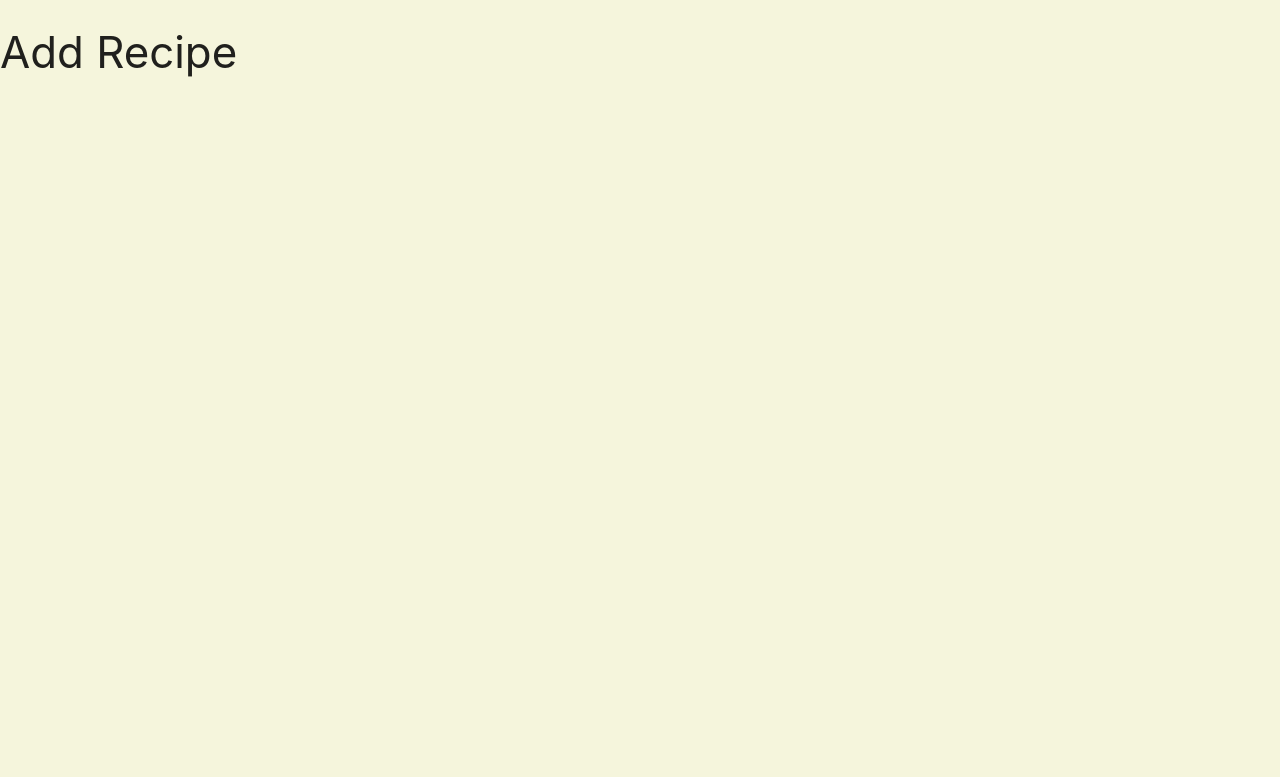
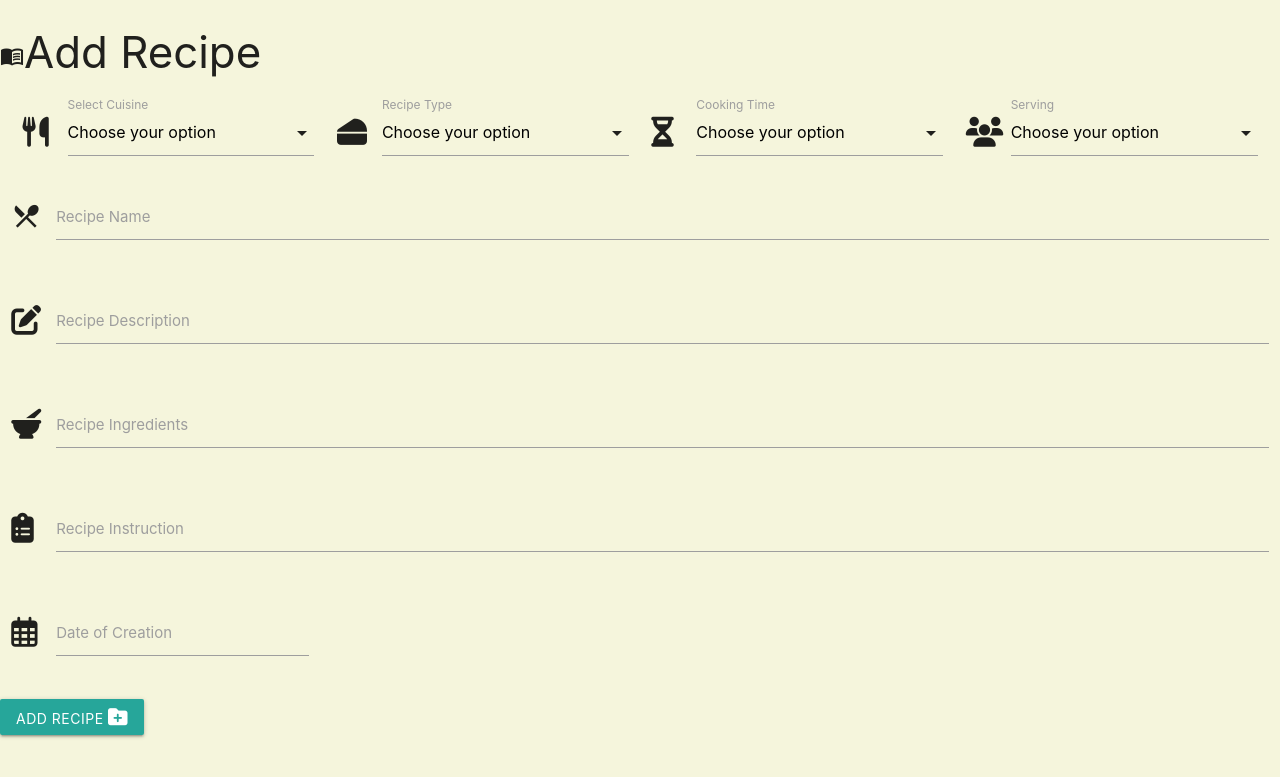
Before and after one commit to KTM28/The-Higher-Taste-CookBook, a Flask app: page /add_recipe in a window 1280 px wide. Before the commit the part shown is almost empty. Shown: the top 777 px of the page. Run offline with Flask 2, Linux system fonts and the light colour scheme; data that the repository does not hold is empty; some libraries are stand-ins or nearby versions.

Commit message:
Added recipe form in the add recipe.html

```diff
--- a/app.py
+++ b/app.py
@@ -27,7 +27,11 @@ def get_recipes():
 
 @app.route('/add_recipe')
 def add_recipe():
-    return render_template('addrecipe.html')
+    return render_template('addrecipe.html',
+                            cuisines=mongo.db.cuisines.find(),
+                            cooktime=mongo.db.cooktime.find(),
+                            recipetype=mongo.db.recipetype.find(),
+                            servings=mongo.db.servings.find())
 
 
 if __name__ == "__main__":
--- a/static/js/main.js
+++ b/static/js/main.js
@@ -1,3 +1,5 @@
 $(document).ready(function () {
     $('.collapsible').collapsible();
+    $('select').formSelect();
+    $('.datepicker').datepicker();
 });
--- a/templates/addrecipe.html
+++ b/templates/addrecipe.html
@@ -1,6 +1,91 @@
 {% extends 'base.html' %} {% block content %}
 
-<h3>Add Recipe</h3>
+<h3><i class="prefix material-icons">menu_book</i>Add Recipe</h3>
+
+<div class="row">
+    <form class="col s12" method="POST">
+        <div class="input-field col s12 m6 l3">
+            <i class="prefix fas fa-utensils"></i>
+            <select id="cuisine" name="cuisine">
+                <option value="" disabled selected>Choose your option</option>
+                <option value="1">Option 1</option>
+            </select>
+            <label for="cuisine">Select Cuisine</label>
+        </div>
+        <div class="input-field col s12 m6 l3">
+            <i class="prefix fas fa-cheese"></i>
+            <select id="recipe_type" name="recipe_type">
+                <option value="" disabled selected>Choose your option</option>
+                <option value="1">Option 1</option>
+                <option value="2">Option 2</option>
+                <option value="3">Option 3</option>
+            </select>
+            <label for="recipe_type">Recipe Type</label>
+        </div>
+        <div class="input-field col s12 m6 l3">
+            <i class="prefix fas fa-hourglass-half"></i>
+            <select id="cook_time" name="cook_time">
+                <option value="" disabled selected>Choose your option</option>
+                <option value="1">Option 1</option>
+                <option value="2">Option 2</option>
+                <option value="3">Option 3</option>
+            </select>
+            <label for="cook_time">Cooking Time</label>
+        </div>
+        <div class="input-field col s12 m6 l3">
+            <i class="prefix fas fa-users"></i>
+            <select id="serves" name="serves">
+                <option value="" disabled selected>Choose your option</option>
+                <option value="1">Option 1</option>
+                <option value="2">Option 2</option>
+                <option value="3">Option 3</option>
+            </select>
+            <label for="serves">Serving</label>
+        </div>
+        <div class="row">
+            <div class="input-field col s12">
+                <i class="prefix material-icons">local_dining</i>
+                <input id="name" name="name" type="text" class="validate">
+                <label for="name">Recipe Name</label>
+            </div>
+        </div>
+        <div class="row">
+            <div class="input-field col s12">
+                <i class="prefix fas fa-edit"></i>
+                <input id="description" name="description" type="text" class="validate">
+                <label for="description">Recipe Description</label>
+            </div>
+        </div>
+        <div class="row">
+            <div class="input-field col s12">
+                <i class="prefix fas fa-mortar-pestle"></i>
+                <input id="ingredients" name="ingredients" type="text" class="validate">
+                <label for="ingredients">Recipe Ingredients</label>
+            </div>
+        </div>
+        <div class="row">
+            <div class="input-field col s12">
+                <i class="prefix fas fa-clipboard-list"></i>
+                <input id="instruction" name="instruction" type="text" class="validate">
+                <label for="instruction">Recipe Instruction</label>
+            </div>
+        </div>
+        <div class="row">
+            <div class="input-field col s12 m6 l3">
+                <i class="prefix far fa-calendar-alt"></i>
+                <input id="added_date" name="added_date" type="text" class="datepicker">
+                <label for="added_date">Date of Creation</label>
+            </div>
+        </div>
+
+        <div class="row">
+            <button class="btn waves-effect waves-light" type="submit" name="action">
+                Add Recipe
+                <i class="fas fa-folder-plus"></i>
+            </button>
+        </div>
+    </form>
+</div>
 
 
 {% endblock %}
--- a/templates/base.html
+++ b/templates/base.html
@@ -19,6 +19,8 @@
     {% endblock %}
     <!-- Jquery -->
     <script src="https://cdnjs.cloudflare.com/ajax/libs/jquery/3.5.1/jquery.min.js" integrity="sha512-bLT0Qm9VnAYZDflyKcBaQ2gg0hSYNQrJ8RilYldYQ1FxQYoCLtUjuuRuZo+fjqhx/qtq/1itJ0C2ejDxltZVFg==" crossorigin="anonymous"></script>
+    <!-- fontawesome -->
+    <script src="https://kit.fontawesome.com/5d48e9080d.js" crossorigin="anonymous"></script>
     <!-- Compiled and minified JavaScript -->
     <script src="https://cdnjs.cloudflare.com/ajax/libs/materialize/1.0.0/js/materialize.min.js"></script>
     <!-- custom Javascript -->
```
